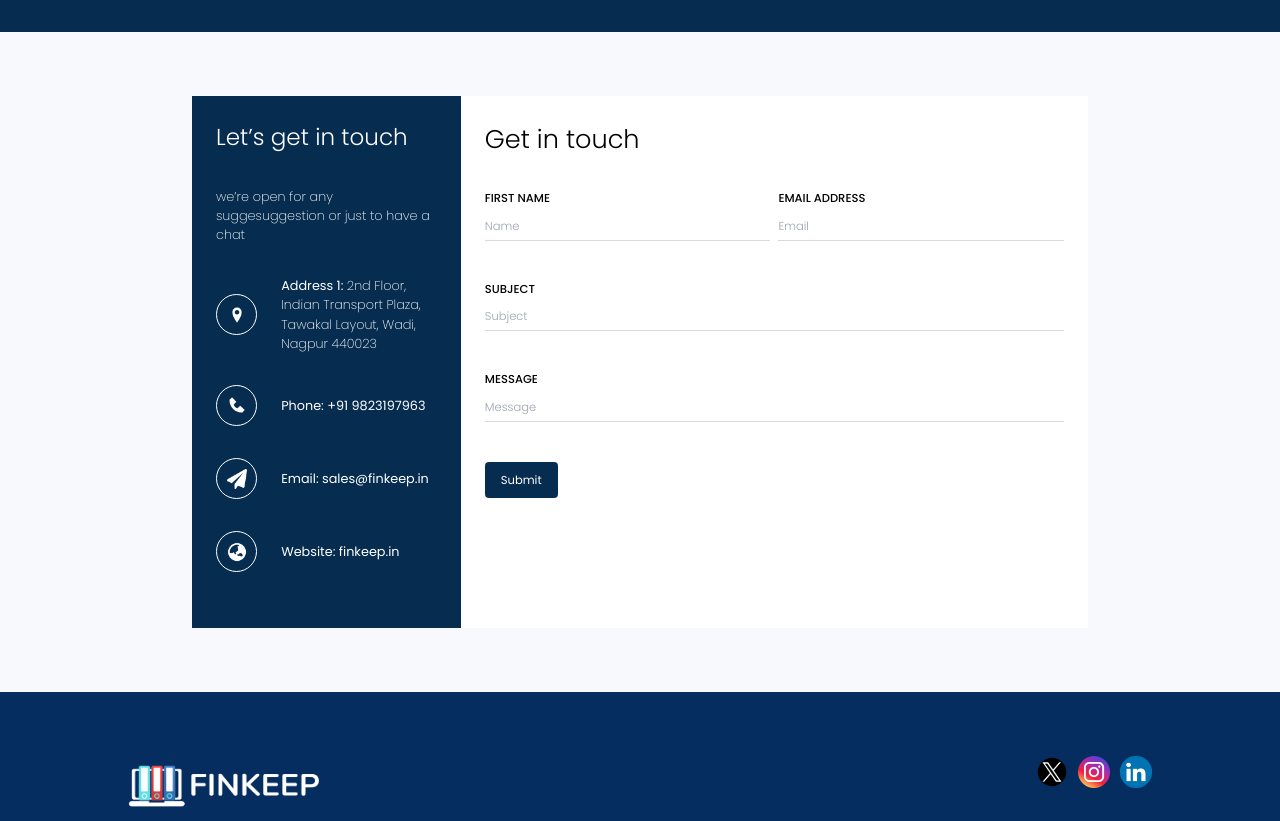
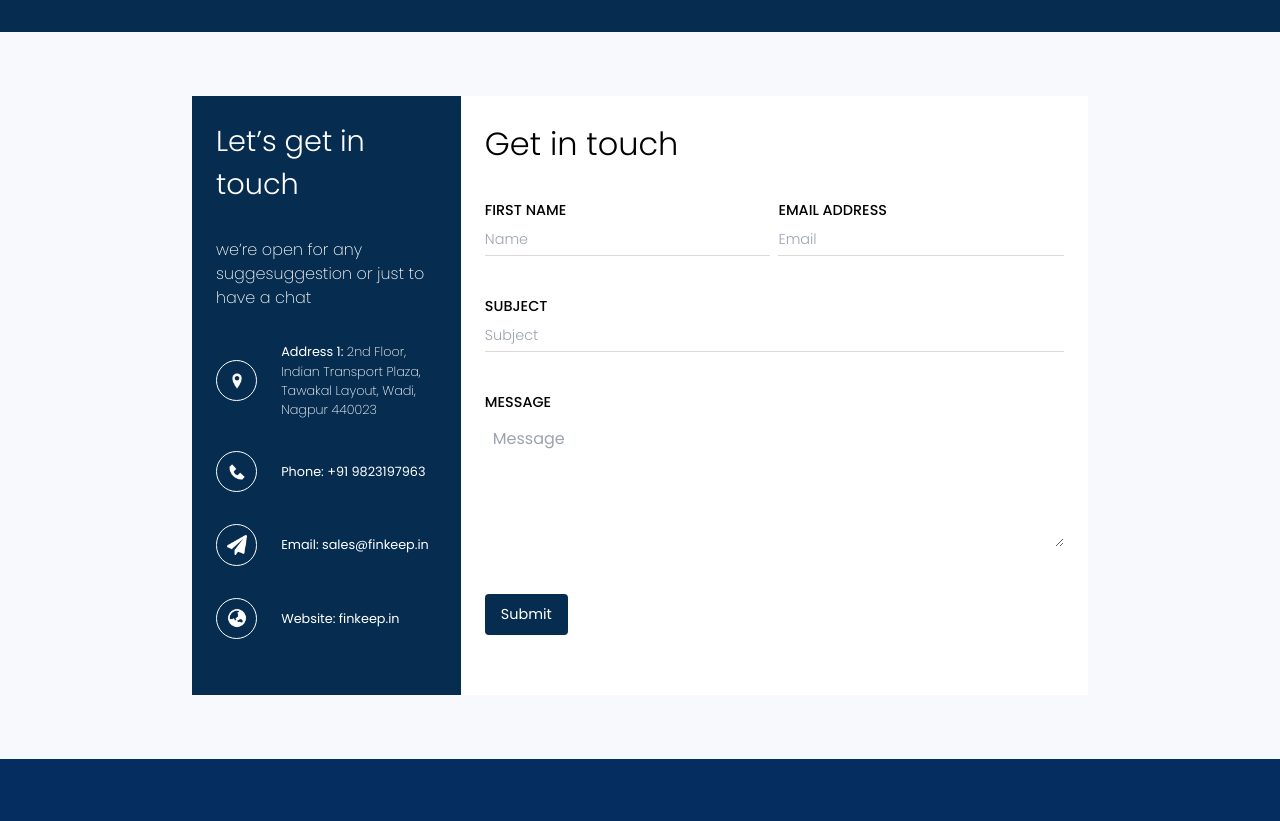
Before and after one commit to SahilMankar14/finkeep-website-latest, a React (Vite) app: page /contactus in a window 1280 px wide. Shown: the part 460-1281 px from the top of the page. Built offline with nearby package versions, Linux system fonts and the light colour scheme; the HTML template or start-up script is replaced by a standard one.

Commit message:
furthur optimization

```diff
--- a/src/components/about us/Advantage.css
+++ b/src/components/about us/Advantage.css
@@ -8,6 +8,7 @@ body {
   display: flex;
 }
 
+/* Advantage Container */
 .accountant-img-container {
   width: 50%;
   display: flex;
@@ -18,6 +19,7 @@ body {
 
 .accountant-image {
   width: 300px;
+  max-width: 100%;
   border-radius: 10px;
   margin-bottom: 2rem;
   box-shadow: 0px 0px 10px rgba(0, 0, 0, 0.5);
@@ -27,6 +29,9 @@ body {
   font-size: 22px;
   font-weight: 500;
 }
+
+/* Advantage Content Container */
+
 .advantage-content-container {
   width: 50%;
   display: flex;
@@ -59,7 +64,7 @@ body {
 .advantage-title {
   color: #000;
   font-family: Poppins;
-  font-size: 1.6vw;
+  font-size: 1.2rem;
   font-weight: 600;
 }
 
@@ -68,10 +73,11 @@ body {
   width: 80%;
   color: #808080;
   font-family: Poppins;
-  font-size: 1vw;
+  font-size: 1rem;
   font-weight: 400;
 }
 
+/* Media Queries */
 @media (max-width: 768px) {
   .advantage-container {
     flex-direction: column;
--- a/src/components/contact us/ContactForm.css
+++ b/src/components/contact us/ContactForm.css
@@ -6,7 +6,6 @@
 .contact-container {
   color: white;
   padding: 4rem 12rem;
-  background-color: white;
   background-color: #f8f9fd;
   display: flex;
 }
@@ -18,13 +17,13 @@
 }
 
 .address-title {
-  font-size: 1.8vw;
+  font-size: 1.8rem;
   font-weight: 300;
   margin-bottom: 2rem;
 }
 
 .address-message {
-  font-size: 1vw;
+  font-size: 1rem;
   font-weight: 200;
   margin-bottom: 2rem;
 }
@@ -51,7 +50,7 @@
 
 .address-description {
   flex: 1;
-  font-size: 1vw;
+  font-size: 0.8rem;
   font-weight: 400;
 }
 
@@ -68,7 +67,7 @@
 }
 
 .contact-form-title {
-  font-size: 2vw;
+  font-size: 2rem;
   font-weight: 300;
   margin-bottom: 2rem;
 }
@@ -88,7 +87,7 @@
   color: black;
   display: block;
   margin-bottom: 5px;
-  font-size: 0.9vw;
+  font-size: 0.9rem;
   font-weight: 500;
 }
 
@@ -98,14 +97,14 @@
   color: #808080;
   border-bottom: 1px solid #d9d9d9;
   outline: none;
-  font-size: 0.9vw;
+  font-size: 0.9rem;
   font-weight: 300;
 }
 
 .contact-btn {
   border-radius: 4px;
   padding: 0.6rem 1rem;
-  font-size: 0.9vw;
+  font-size: 0.9rem;
   color: white;
   background-color: #062d50;
 }
@@ -153,6 +152,14 @@
   .input-container input {
     font-size: 10px;
   }
+
+  .input-container textarea {
+    font-size: 10px;
+    width: 100%;
+    outline: none;
+    border: none;
+  }
+
   .contact-btn {
     padding: 8px 16px;
     font-size: 10px;
--- a/src/components/contact us/ContactFrom.jsx
+++ b/src/components/contact us/ContactFrom.jsx
@@ -122,13 +122,21 @@ const ContactFrom = () => {
           </div>
           <div className="input-container">
             <label htmlFor="message">MESSAGE</label>
-            <input
+            <textarea
               type="text"
               id="message"
               value={message}
               onChange={(e) => setMessage(e.target.value)}
               placeholder="Message"
               required
+              style={{
+                border: "1px solid ##d9d9d9",
+                padding: "0.5rem",
+                outline: "none",
+                width: "100%",
+                height: "8rem",
+                // resize: "none",
+              }}
             />
           </div>
           <button type="submit" className="contact-btn">
--- a/src/components/offerings/OfferingDetails.css
+++ b/src/components/offerings/OfferingDetails.css
@@ -3,10 +3,12 @@ body {
   box-sizing: border-box;
 }
 
+/* Offerings Container */
 .offerings-container {
   padding: 4rem;
 }
 
+/* Offering Image Container */
 .offering-img-container {
   display: flex;
   align-items: center;
@@ -16,14 +18,17 @@ body {
 .offering-img-container img {
   border-radius: 5px;
   height: 100%;
+  object-fit: cover;
 }
 
+/* Offering */
 .offering {
   display: flex;
   gap: 1.5rem;
   margin-bottom: 2rem;
 }
 
+/* Offering Content Container */
 .offering-container {
   width: 60%;
   display: flex;
@@ -33,24 +38,25 @@ body {
 }
 
 .offering-title {
-  font-size: 1.2vw;
+  font-size: 1.2rem;
   color: #062d50;
   font-weight: 400;
 }
 
 .offering-sub-tittle {
-  font-size: 1.3vw;
+  font-size: 1.3rem;
   color: black;
   font-weight: 600;
 }
 
 .offering-description {
-  font-size: 0.8vw;
+  font-size: 0.8rem;
   color: #808080;
   text-align: justify;
   font-weight: 600;
 }
 
+/* Offering Buttons */
 .offering-btns {
   width: 10%;
   display: flex;
@@ -60,7 +66,7 @@ body {
 }
 
 .offering-btn {
-  font-size: 1vw;
+  font-size: 1rem;
   padding: 4px;
   border-radius: 4px;
   width: 8vw;
@@ -69,6 +75,7 @@ body {
   background: #0a5ac2;
 }
 
+/* Media Queries */
 @media (max-width: 768px) {
   .offerings-container {
     padding: 2rem;
@@ -87,15 +94,17 @@ body {
   }
 
   .offering-sub-tittle {
-    font-size: 12px;
+    font-size: 14px;
   }
 
   .offering-description {
-    font-size: 10px;
+    font-size: 12px;
   }
 
   .offering-btns {
     flex-direction: row;
+    flex-direction: row;
+    justify-content: center;
   }
 
   .offering-btns {
@@ -103,8 +112,9 @@ body {
   }
 
   .offering-btn {
-    font-size: 10px;
-    width: 80px;
+    font-size: 14px;
+    width: auto;
     height: 30px;
+    padding: 0.3rem 0.8rem;
   }
 }
```
